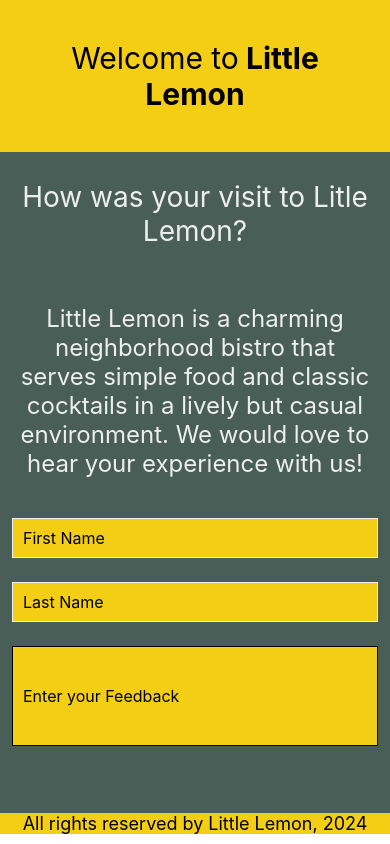
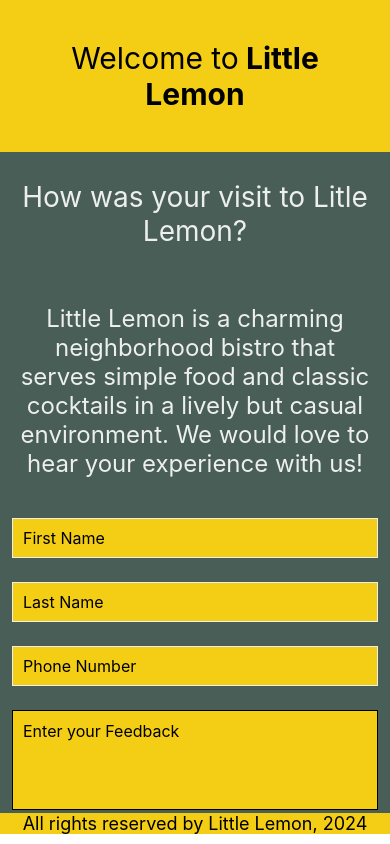
Before and after one commit to SionaDcosta/ReactNativeSandbox, a React Native app in the folder little_lemon/: screen / in a window 390 px wide. Built offline with nearby package versions, Linux system fonts and the light colour scheme.

Commit message:
Added optional textInput props

```diff
--- a/little_lemon/components/TextInputForm.js
+++ b/little_lemon/components/TextInputForm.js
@@ -5,6 +5,7 @@ const TextInputForm=()=>{
     const [firstName, onChangeFirstName] =useState('');
     const [lastName, onChangeLastName] =useState('');
     const [message, onChangeMessage] =useState('');
+    const [phoneNumber, onChangePhoneNumber] = useState('');
 
     return(
         <ScrollView style={styles.container}>
@@ -29,10 +30,19 @@ const TextInputForm=()=>{
                 placeholder={'Last Name'}
             />
             <TextInput
+   style={styles.input}
+   value={phoneNumber}
+   onChangeText={onChangePhoneNumber}
+   placeholder={'Phone Number'}
+   keyboardType={"phone-pad"}
+ />
+            <TextInput
                 style={styles.messageInput}
                 value={message}
                 onChangeText={onChangeMessage}
                 placeholder={'Enter your Feedback'}
+                multiline={true}
+                maxLength={250}
             />
         </ScrollView>
     );
```
